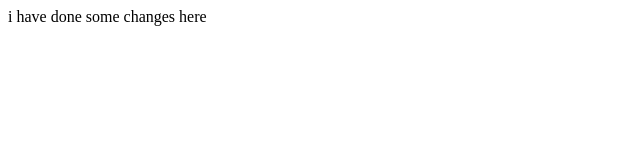
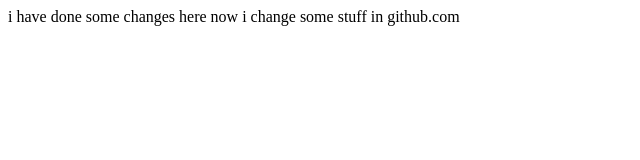
Before and after one commit to Vici33/github-test, a plain HTML site: page index.html in a window 1280 px wide. Shown: the whole page, without its empty margins (0-640 px from the left). Drawn offline with Linux system fonts and the light colour scheme.

Commit message:
Update index.html on web

```diff
--- a/index.html
+++ b/index.html
@@ -6,5 +6,7 @@
 </head>
 <body>
     i have done some changes here
+
+    now i change some stuff in github.com
 </body>
 </html>
```
